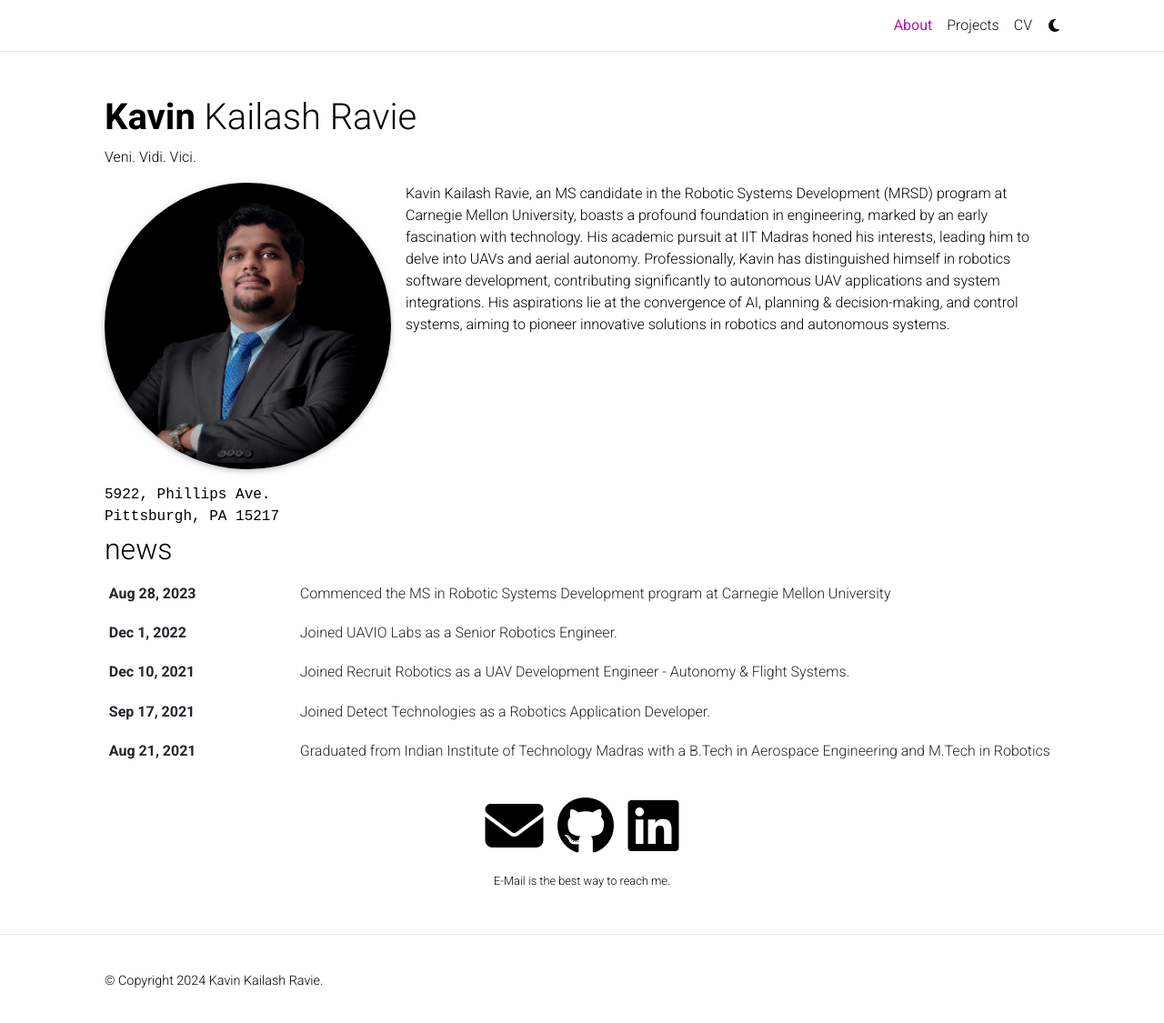
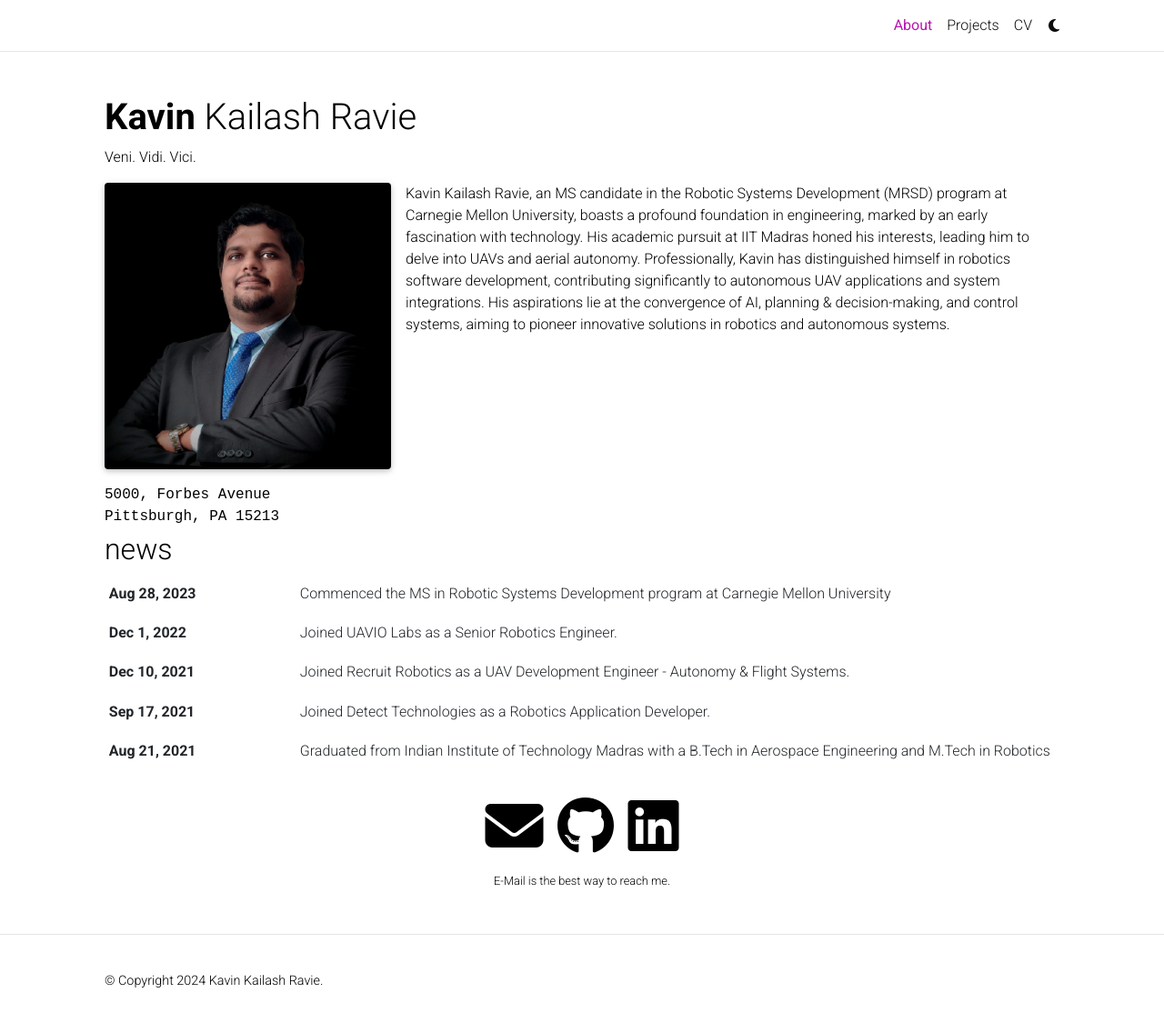
Before and after one commit to Kavin-Kailash/Kavin-Kailash.github.io, a Jekyll site: the page built from _pages/about.md, in a window 1280 px wide and 1129 px high. Shown: the top 1125 px of the window at 91% size. Built offline with Jekyll 4.4.1, drawn with Linux system fonts in a browser that asks for light colours; full-size pictures stand in for the smaller copies a plugin makes; comment, search, counter and statistics services are not loaded; a style sheet for code colours, icons or effects is not loaded.

Commit message:
minor updates

```diff
--- a/_config.yml
+++ b/_config.yml
@@ -65,7 +65,7 @@
 # Social integration
 # -----------------------------------------------------------------------------
 
-github_username: Kavin-Kailash
+github_username: kavin-cmu
 gitlab_username: # your GitLab user name
 x_username: # your X handle
 mastodon_username: # your mastodon instance+username in the format instance.tld/@username
--- a/_pages/about.md
+++ b/_pages/about.md
@@ -7,10 +7,10 @@
 profile:
   align: left
   image: kavin.jpg
-  image_circular: true  # crops the image to make it circular
+  image_circular: false  # crops the image to make it circular
   more_info: >
-    <p>5922, Phillips Ave. </p>
-    <p>Pittsburgh, PA 15217</p>
+    <p>5000, Forbes Avenue </p>
+    <p>Pittsburgh, PA 15213</p>
 
 news: true  # includes a list of news items
 latest_posts: false  # includes a list of the newest posts
```
Also changed, not shown: _pages/projects.md (+1 -1 lines).
